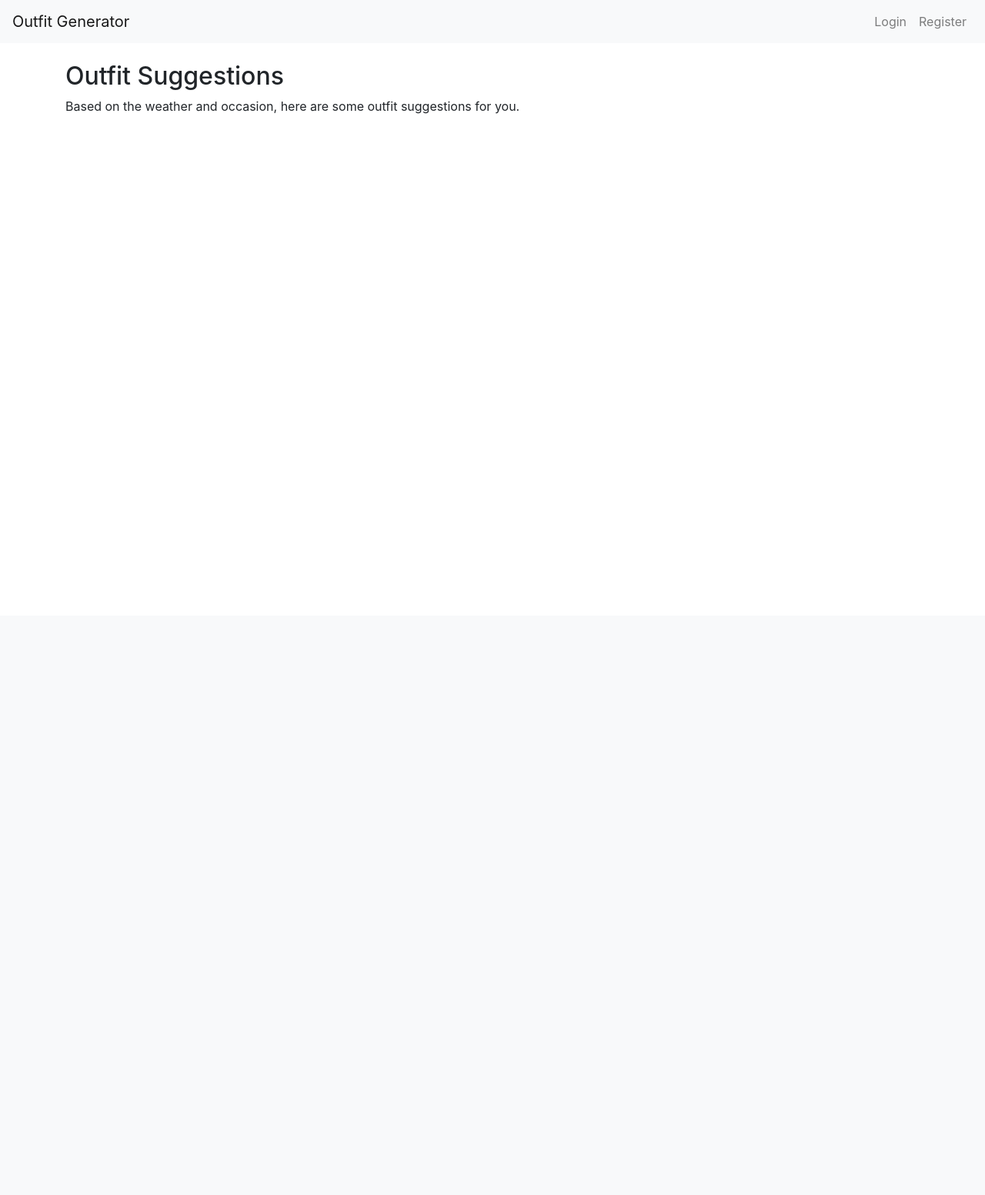
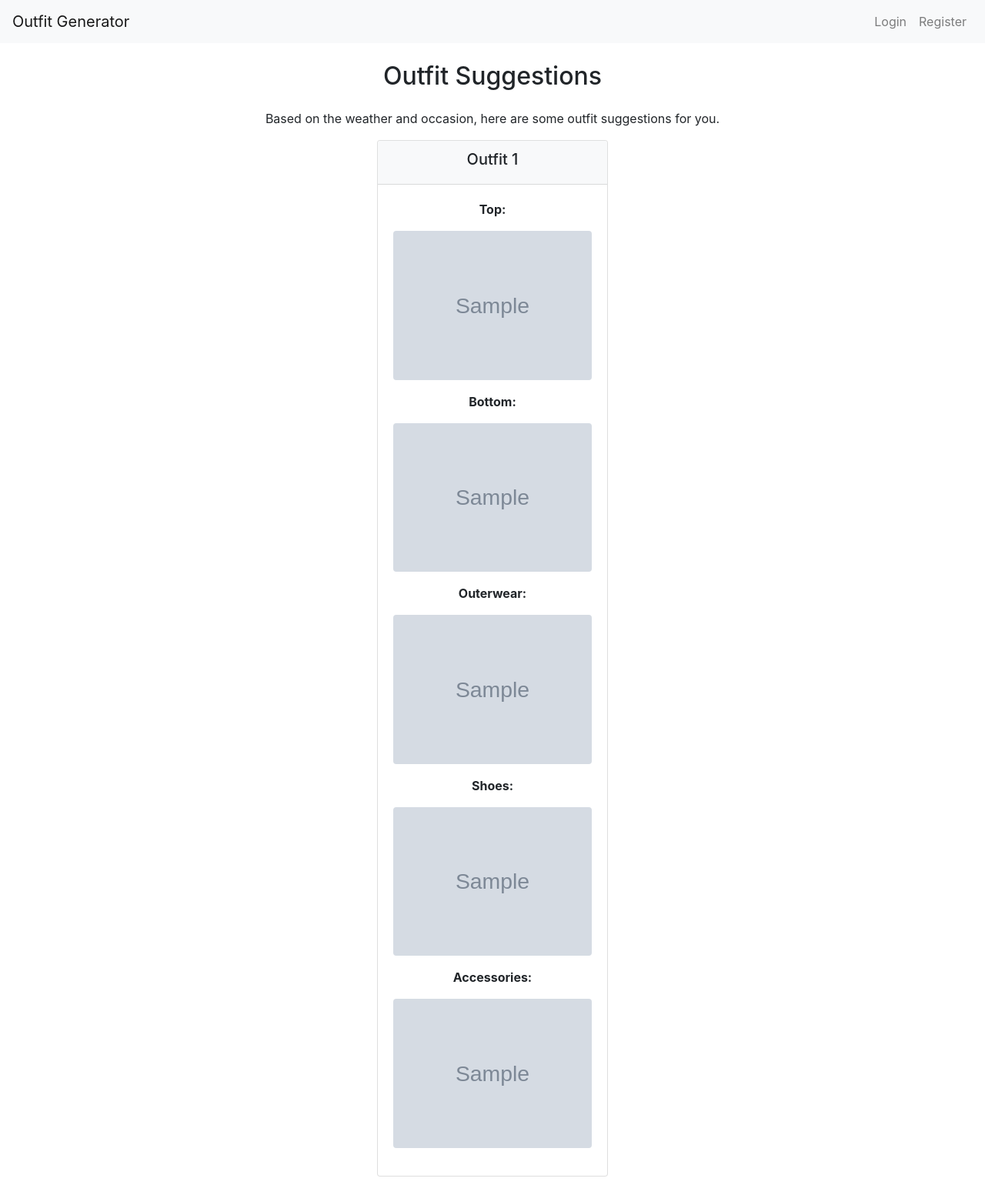
Before and after one commit to SShasholko/fashion-outfit-generator-in-Flask, a Flask app: template templates/outfit_suggestions.html in a window 1280 px wide. Shown: the whole page at 77% size. Before the commit the page ends 148 px from the top, so only its background shows below. Run offline with Flask 3, Linux system fonts and the light colour scheme; the template is opened without the code that fills it: most values are stand-ins (such as "Sample title", 1, 10 or a date in 2020); grey boxes marked "Sample" are stand-in pictures; some libraries are stand-ins or nearby versions.

Commit message:
Outfit suggestions page

```diff
--- a/app.py
+++ b/app.py
@@ -127,15 +127,78 @@ def delete_item(item_id):
 
 
 
+@app.route('/outfit_suggestions', methods=['GET', 'POST'])
+def outfit_suggestions():
+    if request.method == 'POST':
+        current_season = request.form['seasons']
+        occasion = request.form['occasion']
+        # user_id = session.get('user_id')
+        user_id = mongo.db.users.find_one(session.get('user_id'))['_id']
+
+        # print(current_season, occasion, user_id)
+
+        wardrobe_items = mongo.db.wardrobe.find({
+            'user_id': ObjectId(user_id),
+            'seasons': {'$in': [current_season]},
+            'style': occasion
+        })
 
 
+        tops = []
+        bottoms = []
+        outerwear = []
+        shoes = []
+        accessories = []
 
+        for item in wardrobe_items:
+            if item['type'] == 'Top':
+                tops.append(item)
+            elif item['type'] == 'Bottom':
+                bottoms.append(item)
+            elif item['type'] == 'Outerwear':
+                outerwear.append(item)
+            elif item['type'] == 'Shoes':
+                shoes.append(item)
+            elif item['type'] == 'Accessory':
+                accessories.append(item)
 
-@app.route('/outfit_suggestions')
-def outfit_suggestions():
-    # Handle generating and displaying outfit suggestions
-    return render_template('outfit_suggestions.html')
+        print(f"Tops: {tops}")
+        print(f"Bottoms: {bottoms}")
+        print(f"Outerwear: {outerwear}")
+        print(f"Shoes: {shoes}")
+        print(f"Accessories: {accessories}")
 
+        # # Group items by type
+        # tops = [item for item in wardrobe_items if item['type'] == 'Top']
+        # bottoms = [item for item in wardrobe_items if item['type'] == 'Bottom']
+        # outerwear = [item for item in wardrobe_items if item['type'] == 'Outerwear']
+        # shoes = [item for item in wardrobe_items if item['type'] == 'Shoes']
+        # accessories = [item for item in wardrobe_items if item['type'] == 'Accessory']
+
+        # # Generate outfit suggestions (basic random example)
+        from random import choice
+
+        # print(f"Tops: {tops}")
+        # print(f"Bottoms: {bottoms}")
+        # print(f"Outerwear: {outerwear}")
+        # print(f"Shoes: {shoes}")
+        # print(f"Accessories: {accessories}")
+
+        outfit_suggestions = []
+        for _ in range(3):  # Generate 3 different outfit suggestions
+            outfit = {
+                'top': choice(tops) if tops else None,
+                'bottom': choice(bottoms) if bottoms else None,
+                'outerwear': choice(outerwear) if outerwear else None,
+                'shoes': choice(shoes) if shoes else None,
+                'accessories': choice(accessories) if accessories else None,
+            }
+            outfit_suggestions.append(outfit)
+
+        return render_template('outfit_suggestions.html', outfit_suggestions=outfit_suggestions)
+
+    # If GET request, show the form to input weather and occasion
+    return render_template('outfit_form.html')
 
 
 
--- a/templates/outfit_suggestions.html
+++ b/templates/outfit_suggestions.html
@@ -1,10 +1,64 @@
 {% extends "base.html" %}
 {% block content %}
-<div class="row">
-    <div class="col-md-12">
-        <h2>Outfit Suggestions</h2>
-        <p>Based on the weather and occasion, here are some outfit suggestions for you.</p>
-        <!-- Display outfit suggestions here -->
+<div class="container mt-4">
+    <h2 class="text-center mb-4">Outfit Suggestions</h2>
+    <p class="text-center">Based on the weather and occasion, here are some outfit suggestions for you.</p>
+
+    <!-- Flex Container for Horizontal Layout -->
+    <div class="d-flex flex-row flex-wrap justify-content-center">
+        {% for outfit in outfit_suggestions %}
+            <div class="card mx-2 mb-4" style="width: 300px;">
+                <div class="card-header text-center bg-light">
+                    <h5>Outfit {{ loop.index }}</h5>
+                </div>
+                <div class="card-body text-center">
+                    <div class="mb-3">
+                        <p><strong>Top:</strong></p>
+                        {% if outfit.top %}
+                            <img src="{{ outfit.top.image_url }}" alt="Top Image" class="img-fluid rounded" style="max-width: 100%; height: auto;">
+                        {% else %}
+                            <p>N/A</p>
+                        {% endif %}
+                    </div>
+
+                    <div class="mb-3">
+                        <p><strong>Bottom:</strong></p>
+                        {% if outfit.bottom %}
+                            <img src="{{ outfit.bottom.image_url }}" alt="Bottom Image" class="img-fluid rounded" style="max-width: 100%; height: auto;">
+                        {% else %}
+                            <p>N/A</p>
+                        {% endif %}
+                    </div>
+
+                    <div class="mb-3">
+                        <p><strong>Outerwear:</strong></p>
+                        {% if outfit.outerwear %}
+                            <img src="{{ outfit.outerwear.image_url }}" alt="Outerwear Image" class="img-fluid rounded" style="max-width: 100%; height: auto;">
+                        {% else %}
+                            <p>N/A</p>
+                        {% endif %}
+                    </div>
+
+                    <div class="mb-3">
+                        <p><strong>Shoes:</strong></p>
+                        {% if outfit.shoes %}
+                            <img src="{{ outfit.shoes.image_url }}" alt="Shoes Image" class="img-fluid rounded" style="max-width: 100%; height: auto;">
+                        {% else %}
+                            <p>N/A</p>
+                        {% endif %}
+                    </div>
+
+                    <div class="mb-3">
+                        <p><strong>Accessories:</strong></p>
+                        {% if outfit.accessories %}
+                            <img src="{{ outfit.accessories.image_url }}" alt="Accessories Image" class="img-fluid rounded" style="max-width: 100%; height: auto;">
+                        {% else %}
+                            <p>N/A</p>
+                        {% endif %}
+                    </div>
+                </div>
+            </div>
+        {% endfor %}
     </div>
 </div>
 {% endblock %}
--- a/templates/wardrobe.html
+++ b/templates/wardrobe.html
@@ -123,7 +123,7 @@
 
         <!-- Button to Generate Outfits -->
         <div class="mt-4">
-            <a href="#" class="btn btn-success">Generate Outfits</a>
+            <a href="{{ url_for('outfit_suggestions') }}" class="btn btn-success">Generate Outfits</a>
         </div>
     </div>
 </div>
```
Also changed, not shown: templates/outfit_form.html (added, +30 -0 lines), static/css/styles.css (line endings or trailing spaces).
